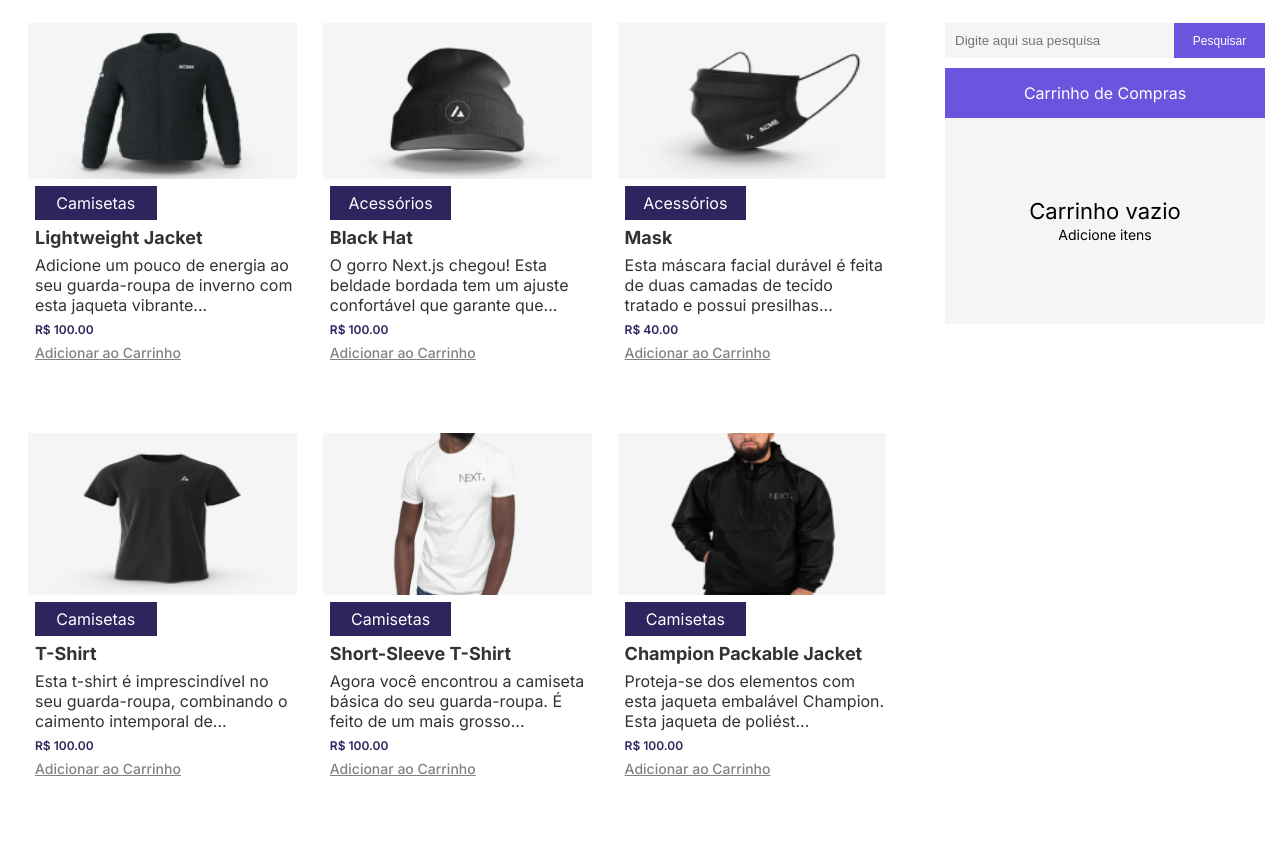
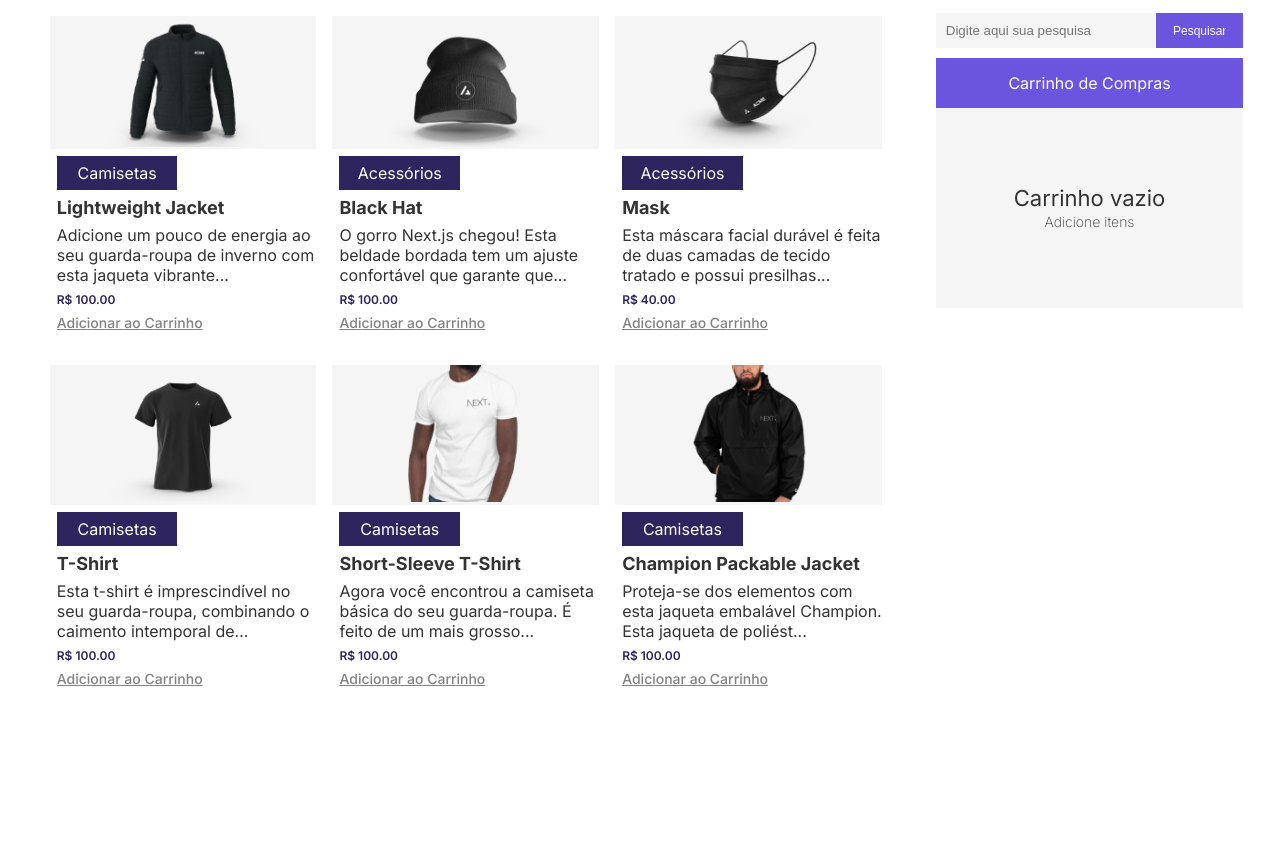
Before and after one commit to Kenzie-Academy-Brasil-Developers/m1-entrega-s3-ecommerce-pedrolx, a plain HTML site: page index.html in a window 1280 px wide. Shown: the part 62-924 px from the top of the page. After the commit the page ends 880 px from the top, so only its background shows below. Drawn offline with Linux system fonts and the light colour scheme.

Commit message:
udapte: entrega atualizada de acordo com orientações da rubrica.

```diff
--- a/index.html
+++ b/index.html
@@ -30,6 +30,7 @@
                             <img id="imagemProduto" src="./img/Men-Jacket-Front-Black__15466 1.png" alt="">
                         </div>
                         <figcaption id="detalhesProduto">
+                            <div id="caixaDetalhes">
                                 <p id="categoriaProduto">Camisetas</p>
                                 <h4 id="nomeProduto">Lightweight Jacket</h4>
                                 <p id="descricaoProduto">Adicione um pouco de energia ao seu guarda-roupa de inverno com esta jaqueta vibrante...</p>
@@ -43,7 +44,6 @@
                             <img id="imagemProduto" src="./img/image 1.png" alt="">
                         </div>
                         <figcaption id="detalhesProduto">
-
                             <p id="categoriaProduto">Acessórios</p>
                             <h4 id="nomeProduto">Black Hat</h4>
                             <p id="descricaoProduto">O gorro Next.js chegou! Esta beldade bordada tem um ajuste confortável que garante que...
@@ -146,5 +146,6 @@
     </main>
 
     <script src="./js/index.js"></script>
+
 </body>
 </html>
--- a/style/style.css
+++ b/style/style.css
@@ -8,8 +8,8 @@
 
 body {
     font-family: "Inter", sans-serif;
-    width: fit-content;
     height: 100vh;
+    width: 100vw;
 }
 
 a {
@@ -26,7 +26,6 @@ p {
 
 #barraNavegacao {
     display: flex;
-    flex-direction: row;
     justify-content: space-between;
     padding: 10px 60px 10px 60px;
     background-color: #F5F5F5;
@@ -45,34 +44,38 @@ ul {
 
 li {
     justify-content: space-around;
-    margin: 10px;
+    padding: 10px;
     color: #828282;
     font-size: 16px;
     font-weight: 400;
 }
 
 li:hover {
-    color: #6B54DE;
-    font-weight: bold;
+    cursor: pointer;
+    text-shadow: 0.3px 0.3px 0.3px #333333;
 }
 
 main {
     display: flex;
     flex-wrap: nowrap;
-    justify-content: space-between;
+    justify-content: center;
+    height: 100vh;
+    padding: 10px 0px 10px 10px;
 }
 
 #listaDeProdutos {
     display: flex;
     flex-wrap: wrap;
     width: 70%;
-    margin: 15px;
+    height: fit-content;
 }
 
 .produto {
-    width: 30%;
-    margin: 10px 13px;
+    max-width: 30%;
     background-color: #FFFFFF;
+    max-height: min-content;
+    padding: 5px;
+    margin: 3px;
 }
 
 .produto:hover {
@@ -88,14 +91,14 @@ main {
 #imagemProduto {
     display: block;
     margin: 0 auto;
-    max-width: 100%;
-    max-height: 100%;
-    min-width: 100%;
-    min-height: 100%;
+    background-color: #F5F5F5;
+    margin-bottom: 10px;
+    height: 98%;
 }
 
 #detalhesProduto {
     background-color: #FFFFFF;
+    height: 60%;
 }
 
 #categoriaProduto {
@@ -106,10 +109,6 @@ main {
     color: #FFFFFF;
     font-weight: 400;
     margin: 7px 0px 0px 7px;
-}
-
-#categoriaProduto:hover {
-    box-shadow: 1px 1px 1px 1px #333333;
 }
 
 #nomeProduto {
@@ -151,13 +150,12 @@ main {
 
 #sessaoMenuLateral {
     width: 25%;
-    margin: 15px;
 }
 
 #menuLateral {
     display: flex;
     flex-wrap: wrap;
-    margin-top: 10px;
+    padding: 5px;
 }
 
 #barraPesquisa {
@@ -165,10 +163,6 @@ main {
     width: 100%;
     margin-bottom: 10px;
     justify-content: space-around;
-}
-
-#barraPesquisa:hover {
-    box-shadow: 1px 1px 1px 1px #333333;
 }
 
 input {
@@ -179,7 +173,6 @@ input {
 }
 
 textarea:focus, input:focus {
-    box-shadow: 2px 2px 2px 2px #333333;
     outline: 0;
 }
 
@@ -195,6 +188,7 @@ button {
 button:hover {
     box-shadow: 0.3px 1px 1px 0.3px #333333, 0.3px 1px 1px 0.3px #333333;
     border-radius: 2px;
+    cursor: pointer;
 }
 
 #carrinho {
@@ -217,18 +211,16 @@ button:hover {
     padding: 25%;
 }
 
-#produtosSelecionados:hover {
-    box-shadow: 0px 5px 5px 0px #333333;
-}
-
 #tituloCarrinho {
     font-size: 22px;
-    font-weight: 700, bold;
+    font-weight: 900, bold;
+    color: #333333;
 }
 
 #mensagemCarrinho {
     font-size: 14px;
-    font-weight: 400;
+    font-weight: 250;
+    color: #333333;
 }
 
 #total {
@@ -243,7 +235,6 @@ button:hover {
 }
 
 #total:hover {
-    box-shadow: 0px 2px 2px 0px #333333;
     border-radius: 0px 0px 5px 5px;
 }
 
@@ -260,15 +251,3 @@ button:hover {
     justify-content: space-between;
     margin: 15px 5px;
 }
-
-#quantidade {
-}
-
-#valorQuantidade {
-}
-
-#total {
-}
-
-#valorTotal {
-}
```
